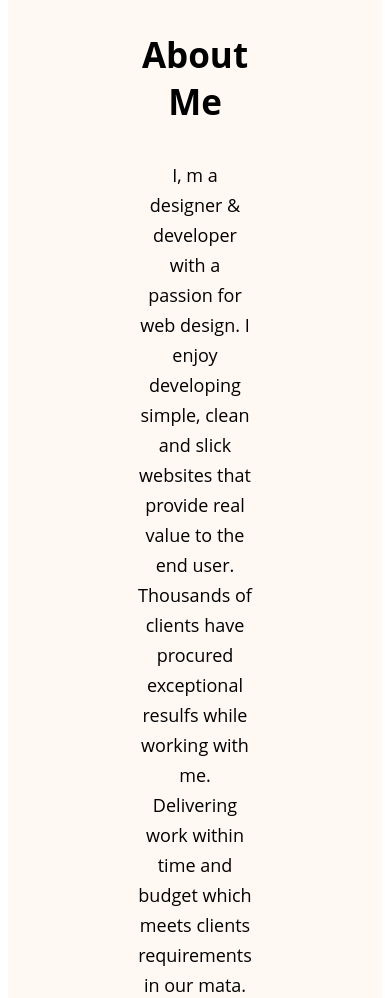
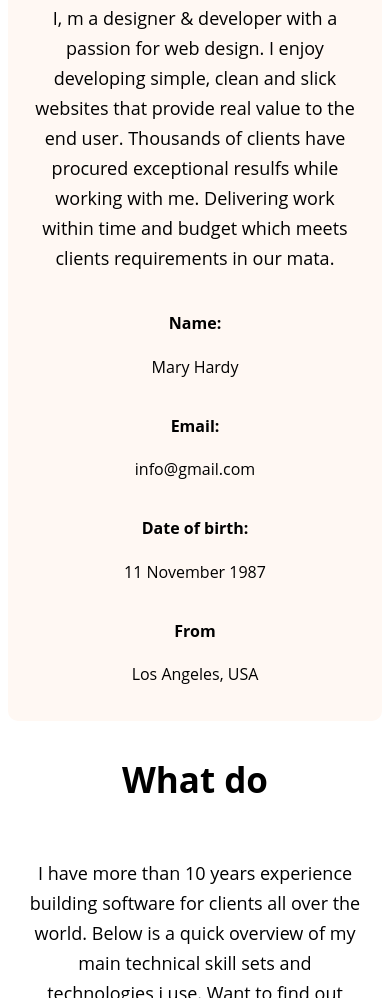
Before and after one commit to Shamimul143/My-first-Portfolio-web-site, a plain HTML site: page index.html in a window 390 px wide. Shown: the part 1002-2000 px from the top of the page. Drawn offline with Linux system fonts and the light colour scheme.

Commit message:
responsive update

```diff
--- a/style/style.css
+++ b/style/style.css
@@ -217,3 +217,16 @@ main{
         border:0;
         /* width: 461px; */
     }
+
+
+    @media screen  and (max-width:576px){
+        .skill-continar, .resume-continer, .abut-info-container {
+            flex-direction: column;
+        }
+
+        .abut-section,.what-decription{
+            padding: 20px;
+        }
+
+
+    }
```
